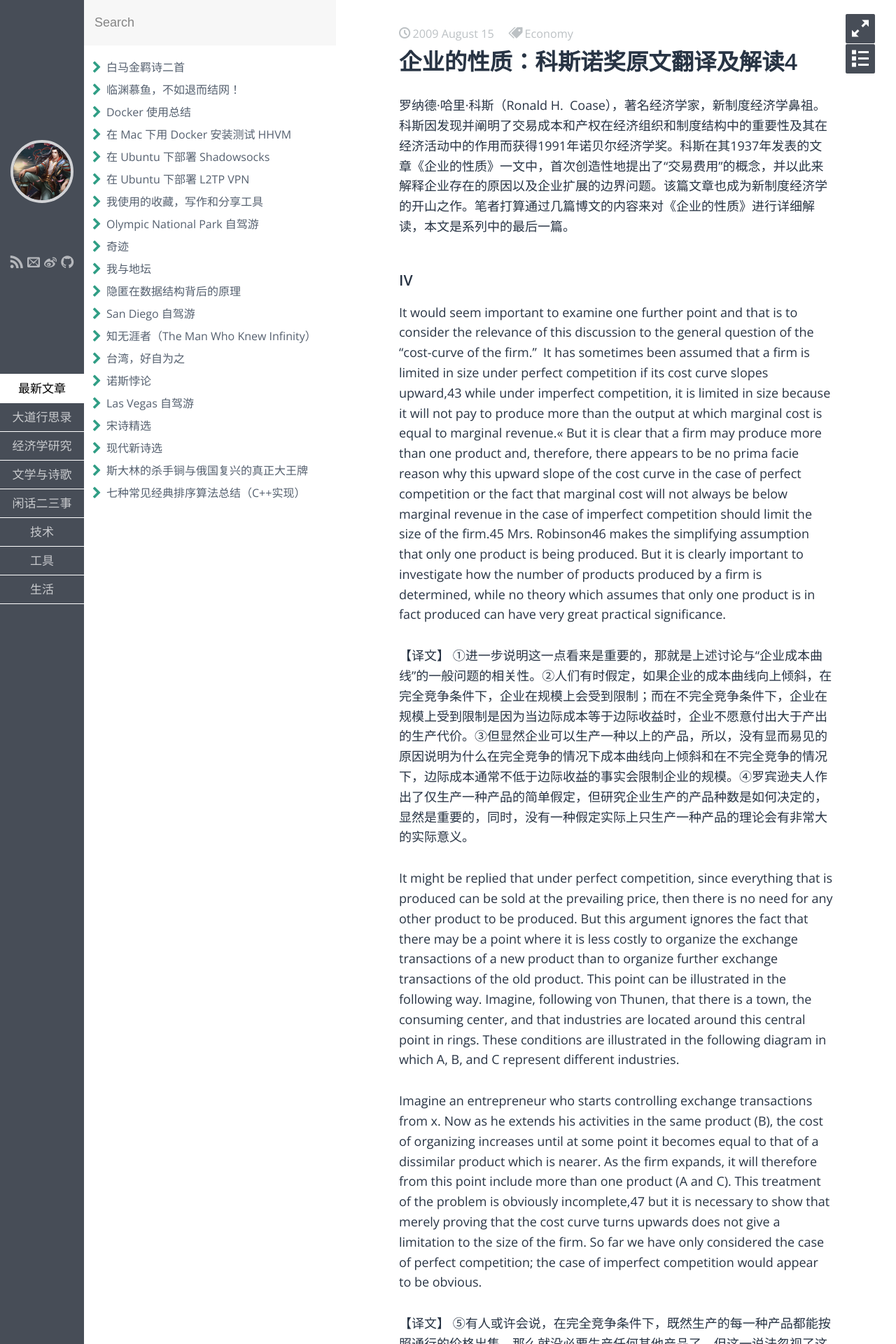
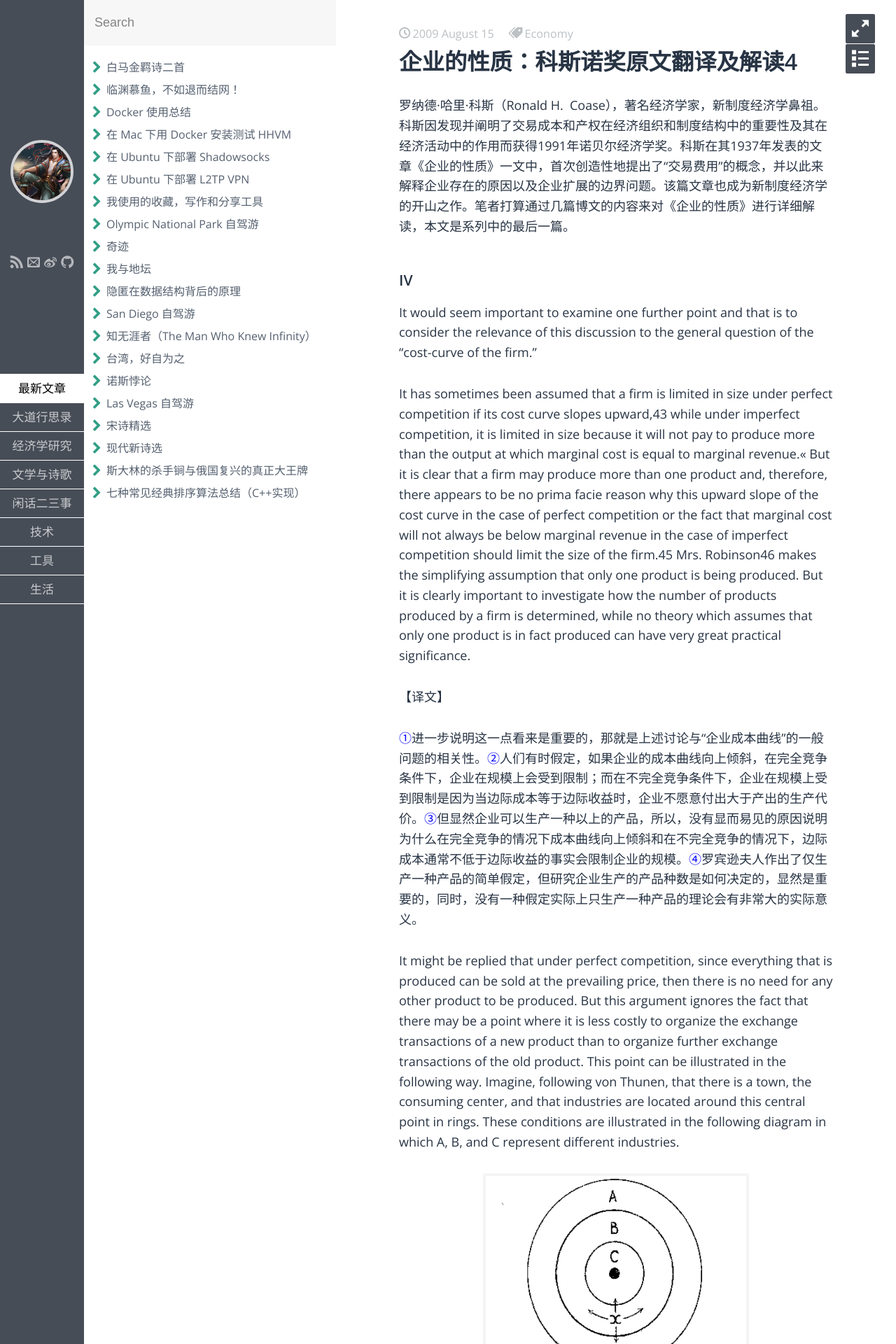
Before and after one commit to fzuo/baimafujinji, a Jekyll site: the page built from _posts/economy/2009-08-15-nature-of-firm-04.md, in a window 1280 px wide. Shown: the top 1920 px of the page at 70% size. Built offline with Jekyll 4.4.1, drawn with Linux system fonts in a browser that asks for light colours; some web fonts are replaced; some of the changed text lies outside the part shown.

Commit message:
Update 2009-08-15-nature-of-firm-04.md

```diff
--- a/_posts/economy/2009-08-15-nature-of-firm-04.md
+++ b/_posts/economy/2009-08-15-nature-of-firm-04.md
@@ -12,51 +12,74 @@ keywords: 企业的性质,科斯
 ### IV
 
 It would seem important to examine one further point and that is to consider the relevance of this discussion to the general question of the "cost-curve of the firm."
+
 It has sometimes been assumed that a firm is limited in size under perfect competition if its cost curve slopes upward,43 while under imperfect competition, it is limited in size because it will not pay to produce more than the output at which marginal cost is equal to marginal revenue.« But it is clear that a firm may produce more than one product and, therefore, there appears to be no prima facie reason why this upward slope of the cost curve in the case of perfect competition or the fact that marginal cost will not always be below marginal revenue in the case of imperfect competition should limit the size of the firm.45 Mrs. Robinson46 makes the simplifying assumption that only one product is being produced. But it is clearly important to investigate how the number of products produced by a firm is determined, while no theory which assumes that only one product is in fact produced can have very great practical significance.
 
 【译文】
-①进一步说明这一点看来是重要的，那就是上述讨论与“企业成本曲线”的一般问题的相关性。②人们有时假定，如果企业的成本曲线向上倾斜，在完全竞争条件下，企业在规模上会受到限制；而在不完全竞争条件下，企业在规模上受到限制是因为当边际成本等于边际收益时，企业不愿意付出大于产出的生产代价。③但显然企业可以生产一种以上的产品，所以，没有显而易见的原因说明为什么在完全竞争的情况下成本曲线向上倾斜和在不完全竞争的情况下，边际成本通常不低于边际收益的事实会限制企业的规模。④罗宾逊夫人作出了仅生产一种产品的简单假定，但研究企业生产的产品种数是如何决定的，显然是重要的，同时，没有一种假定实际上只生产一种产品的理论会有非常大的实际意义。
+
+<span style="color:blue">①</span>进一步说明这一点看来是重要的，那就是上述讨论与“企业成本曲线”的一般问题的相关性。<span style="color:blue">②</span>人们有时假定，如果企业的成本曲线向上倾斜，在完全竞争条件下，企业在规模上会受到限制；而在不完全竞争条件下，企业在规模上受到限制是因为当边际成本等于边际收益时，企业不愿意付出大于产出的生产代价。<span style="color:blue">③</span>但显然企业可以生产一种以上的产品，所以，没有显而易见的原因说明为什么在完全竞争的情况下成本曲线向上倾斜和在不完全竞争的情况下，边际成本通常不低于边际收益的事实会限制企业的规模。<span style="color:blue">④</span>罗宾逊夫人作出了仅生产一种产品的简单假定，但研究企业生产的产品种数是如何决定的，显然是重要的，同时，没有一种假定实际上只生产一种产品的理论会有非常大的实际意义。
 
 It might be replied that under perfect competition, since everything that is produced can be sold at the prevailing price, then there is no need for any other product to be produced. But this argument ignores the fact that there may be a point where it is less costly to organize the exchange transactions of a new product than to organize further exchange transactions of the old product. This point can be illustrated in the following way. Imagine, following von Thunen, that there is a town, the consuming center, and that industries are located around this central point in rings. These conditions are illustrated in the following diagram in which A, B, and C represent different industries.
+
+<p align="center">
+<img src="https://fzuo.github.io/assets/img/20160620020510374.png" width="380">
+</p>
 
 Imagine an entrepreneur who starts controlling exchange transactions from x. Now as he extends his activities in the same product (B), the cost of organizing increases until at some point it becomes equal to that of a dissimilar product which is nearer. As the firm expands, it will therefore from this point include more than one product (A and C). This treatment of the problem is obviously incomplete,47 but it is necessary to show that merely proving that the cost curve turns upwards does not give a limitation to the size of the firm. So far we have only considered the case of perfect competition; the case of imperfect competition would appear to be obvious.
 
 【译文】
-⑤有人或许会说，在完全竞争条件下，既然生产的每一种产品都能按照通行的价格出售，那么就没必要生产任何其他产品了。但这一说法忽视了这样的事实，那就是可能存在这一情况：组织一种新产品的交易较之继续组织老产品的交易成本要低。⑥这一点可以用下面的方法加以说明。根据⑦冯•屠能的思路，设想有一个小镇，是消费中心，还有一些产业分布在这个中心的周围。这些情况可用下图说明，其中A，B，C表示不同的产业。设想一个企业家从X开始控制交易。现在，当他在同一种产品（B）上扩大其生产经营活动时，组织成本会增加，直到它等于邻近的其他产品的组织成本为止。随着企业的扩张，企业生产由此将从一种产品发展到多种产品（A和C）。⑧这样处理问题显然是不全面的，但对于表明仅仅论证成本曲线倾向于向上不能得出企业规模会受到限制的结论，则是必要的。至此，我们只考察了完全竞争的情况，而不完全竞争的情况似乎是显而易见的。
+
+<span style="color:blue">⑤</span>有人或许会说，在完全竞争条件下，既然生产的每一种产品都能按照通行的价格出售，那么就没必要生产任何其他产品了。但这一说法忽视了这样的事实，那就是可能存在这一情况：组织一种新产品的交易较之继续组织老产品的交易成本要低。<span style="color:blue">⑥</span>这一点可以用下面的方法加以说明。根据<span style="color:blue">⑦</span>冯•屠能的思路，设想有一个小镇，是消费中心，还有一些产业分布在这个中心的周围。这些情况可用下图说明，其中A，B，C表示不同的产业。设想一个企业家从X开始控制交易。现在，当他在同一种产品（B）上扩大其生产经营活动时，组织成本会增加，直到它等于邻近的其他产品的组织成本为止。随着企业的扩张，企业生产由此将从一种产品发展到多种产品（A和C）。<span style="color:blue">⑧</span>这样处理问题显然是不全面的，但对于表明仅仅论证成本曲线倾向于向上不能得出企业规模会受到限制的结论，则是必要的。至此，我们只考察了完全竞争的情况，而不完全竞争的情况似乎是显而易见的。
 
 To determine the size of the firm, we have to consider the marketing costs (that is, the costs of using the price mechanism), and the costs of organizing the different entrepreneurs and then we can determine how many products will be produced by each firm and how much of each it will produce. It would, therefore, appear that Mr. Shove48 in his article on "Imperfect Competition" was asking questions which Mrs. Robinson's cost curve apparatus cannot answer; The factors mentioned above would seem to be the relevant ones.
 
 【译文】
 
-⑨为了确定企业的规模，我们不得不考虑市场成本（即使用价格机制的成本）和不同企业家的组织成本，而后我们才能确定每一个企业生产多少种产品和每一种产品生产多少。因此，⑩肖夫先生在他的关于“不完全竞争”的论义中显然提出了罗宾逊夫人的成本曲线理论所不能回答的问题。上面提到的因素似乎是与此相关的。
+<span style="color:blue">⑨</span>为了确定企业的规模，我们不得不考虑市场成本（即使用价格机制的成本）和不同企业家的组织成本，而后我们才能确定每一个企业生产多少种产品和每一种产品生产多少。因此，<span style="color:blue">⑩</span>肖夫先生在他的关于“不完全竞争”的论义中显然提出了罗宾逊夫人的成本曲线理论所不能回答的问题。上面提到的因素似乎是与此相关的。
 
 【注解】12：
 
-①科斯为了证明企业的性质是因为价格机制被取代这一特性决定的，所以，在这里继续讨论和研究。
-②科斯利用企业成本曲线概念继续论证他本人的观点，他认为，假设在完全竞争条件下，企业规模扩张是与企业成本曲线发生关系的，这种关系表现为企业的成本曲线向上倾斜（企业成本加大），企业规模扩张受到限制；假设在不完全竞争条件下，企业规模扩张与企业成本曲线没有关系的，而与边际成本和边际收益这两个变量发生关系，企业边际成本大于边际收益企业规模扩张就可能停止了。
-③科斯认为上述情况是在企业生产一种产品条件下出现的情况，那么，如果企业不是生产一种产品，而是生产一种以上产品时，成本曲线关系和边际成本与边际效益关系并不是限制企业扩张的因素。
-④科斯强调了只是研究企业生产一种产品是没有任何实际意义的，因为任何企业都不可能只是单一的生产一种产品的。
-⑤科斯从另一个方面论证自己的观点，有人说在完全竞争（自由竞争）条件下，企业只生产一种产品就可以完全销售出去，何必再去生产更多的产品，科斯对这种说法进行了反驳，他继续陈述了这样一个事实：“组织一种新产品的交易较之继续组织老产品的交易成本要低。”这正是驱动企业生产更多产品的直接原因。
-⑥在论证价格机制被取代是因为企业内部交易成本低于市场交易成本的原因造成的，科斯进一步研究如果企业开发新产品并投入生产时的交易成本低于继续生产老产品的交易成本是否成立。
-科斯使用了企业边际概念来解释这个问题，科斯根据冯•屠能的思路，设计了一个产业圈，在这个产业圈中有A，B，C三个产业，其中企业X是在产业B上组织生产，与此同时企业X继续扩大企业规模，这将导致企业X的组织成本加大，那么，企业规模扩张到什么时候截止呢？只有企业成本加大到与A，C两个产业内企业成本相等时，企业扩张停止。
-科斯在这里要说明的问题是：第一，企业规模扩张是由边际的；第二，企业规模扩张是有限制的；第三，企业规模扩受到限制的原因是企业内部的交易成本大小；交易成本越高，企业规模扩张就越慢，受到限制就越大，交易成本越低，企业规模扩张就越快，受到限制就越小；第四，企业规模扩张停止，只有企业的交易成本与其他企业交易成本相等的情况下，企业扩张就停止了。
-⑦冯•屠能:约翰·海因利希·冯·屠能(Johann Heinrich von Thünen，1783—1850)是德国著名农业经济学家，也是边际学派的先驱者。在其《在农业和国民经济方面的孤立国家》有的称为《孤立国》(1826)著作中，详细地论述了农地与城市中心市场的距离与土地利用的关系和土地的位置对其利用的影响。依据他的经济区位理论，距经济中心的距离越远，则经济价值就越小，经济比较优势就越小。他的观点被后来的人们称作“屠能圈(Thünen Kreise)”。
-⑧科斯认为这样的分析还是不全面的，这种分析只能说明利用“企业成本曲线”变动解释企业规模扩张受到限制是十分必要的。
-⑨科斯在上述讨论的基础上，引申出了利用市场成本和企业成本之间的关系，来分析企业规模扩张的问题。
+<span style="color:blue">①科斯为了证明企业的性质是因为价格机制被取代这一特性决定的，所以，在这里继续讨论和研究。</span>
+
+<span style="color:blue">②科斯利用企业成本曲线概念继续论证他本人的观点，他认为，假设在完全竞争条件下，企业规模扩张是与企业成本曲线发生关系的，这种关系表现为企业的成本曲线向上倾斜（企业成本加大），企业规模扩张受到限制；假设在不完全竞争条件下，企业规模扩张与企业成本曲线没有关系的，而与边际成本和边际收益这两个变量发生关系，企业边际成本大于边际收益企业规模扩张就可能停止了。</span>
+
+<span style="color:blue">③科斯认为上述情况是在企业生产一种产品条件下出现的情况，那么，如果企业不是生产一种产品，而是生产一种以上产品时，成本曲线关系和边际成本与边际效益关系并不是限制企业扩张的因素。</span>
+
+<span style="color:blue">④科斯强调了只是研究企业生产一种产品是没有任何实际意义的，因为任何企业都不可能只是单一的生产一种产品的。</span>
+
+<span style="color:blue">⑤科斯从另一个方面论证自己的观点，有人说在完全竞争（自由竞争）条件下，企业只生产一种产品就可以完全销售出去，何必再去生产更多的产品，科斯对这种说法进行了反驳，他继续陈述了这样一个事实：“组织一种新产品的交易较之继续组织老产品的交易成本要低。”这正是驱动企业生产更多产品的直接原因。</span>
+
+<span style="color:blue">⑥在论证价格机制被取代是因为企业内部交易成本低于市场交易成本的原因造成的，科斯进一步研究如果企业开发新产品并投入生产时的交易成本低于继续生产老产品的交易成本是否成立。</span>
+
+<span style="color:blue">科斯使用了企业边际概念来解释这个问题，科斯根据冯•屠能的思路，设计了一个产业圈，在这个产业圈中有A，B，C三个产业，其中企业X是在产业B上组织生产，与此同时企业X继续扩大企业规模，这将导致企业X的组织成本加大，那么，企业规模扩张到什么时候截止呢？只有企业成本加大到与A，C两个产业内企业成本相等时，企业扩张停止。</span>
+
+<span style="color:blue">科斯在这里要说明的问题是：第一，企业规模扩张是由边际的；第二，企业规模扩张是有限制的；第三，企业规模扩受到限制的原因是企业内部的交易成本大小；交易成本越高，企业规模扩张就越慢，受到限制就越大，交易成本越低，企业规模扩张就越快，受到限制就越小；第四，企业规模扩张停止，只有企业的交易成本与其他企业交易成本相等的情况下，企业扩张就停止了。</span>
+
+<span style="color:blue">⑦冯•屠能:约翰·海因利希·冯·屠能(Johann Heinrich von Thünen，1783—1850)是德国著名农业经济学家，也是边际学派的先驱者。在其《在农业和国民经济方面的孤立国家》有的称为《孤立国》(1826)著作中，详细地论述了农地与城市中心市场的距离与土地利用的关系和土地的位置对其利用的影响。依据他的经济区位理论，距经济中心的距离越远，则经济价值就越小，经济比较优势就越小。他的观点被后来的人们称作“屠能圈(Thünen Kreise)”。</span>
+
+<span style="color:blue">⑧科斯认为这样的分析还是不全面的，这种分析只能说明利用“企业成本曲线”变动解释企业规模扩张受到限制是十分必要的。</span>
+
+<span style="color:blue">⑨科斯在上述讨论的基础上，引申出了利用市场成本和企业成本之间的关系，来分析企业规模扩张的问题。</span>
 
 【评注】
-Part 4：企业与市场交易成本的差异
 
-第四部分主要是为搞清楚前面的分析与企业成本曲线一般问题的相关性。科斯认为，“要决定企业规模，必须考虑利用价格机制的成本和组织各个企业家的成本。之后才能决定每个企业生产产品的种类和每种产品的生产数量”。
-企业交易成本小于市场交易成本，增加产品的数量和品种
-企业交易成本大于市场交易成本，减少产品的数量和品种
-企业交易成本等于市场交易成本，保持原有的数量和品种
+### Part 4：企业与市场交易成本的差异
+
+- 第四部分主要是为搞清楚前面的分析与企业成本曲线一般问题的相关性。科斯认为，“要决定企业规模，必须考虑利用价格机制的成本和组织各个企业家的成本。之后才能决定每个企业生产产品的种类和每种产品的生产数量”。
+
+- 企业交易成本小于市场交易成本，增加产品的数量和品种
+
+- 企业交易成本大于市场交易成本，减少产品的数量和品种
+
+- 企业交易成本等于市场交易成本，保持原有的数量和品种
 
 
 ### V
 
 Only one task now remains; and that is, to see whether the concept of a firm which has been developed fits in with that existing in the real world. We can best approach the question of what constitutes a firm in practice by considering the legal relationship normally called that of "master and servant" or "employer and employee."49 The essentials of this relationship have been given as follows:
+
 “(1) the servant must be under the duty of rendering personal services to the master or to others on behalf of the master, otherwise the contract is a con-tract for sale of goods or the like.
+
 (2) The master must have the right to control the servant's work, either personally or by another servant or agent. It is this right of control or interference, of being entitled to tell the servant when to work (within the hours of service) and when not to work, and what work to do and how to do it (within the terms of such service) which is the dominant characteristic in this relation and marks off the servant from an independent contractor, or from one employed merely to give to his employer the fruits of his labour. In the latter case, the contractor or performer is not under the employer's control in doing the work or effecting the service; he has to shape and manage his work 50 as to give the result he has contracted to effect.”50
 
 【译文】
```
